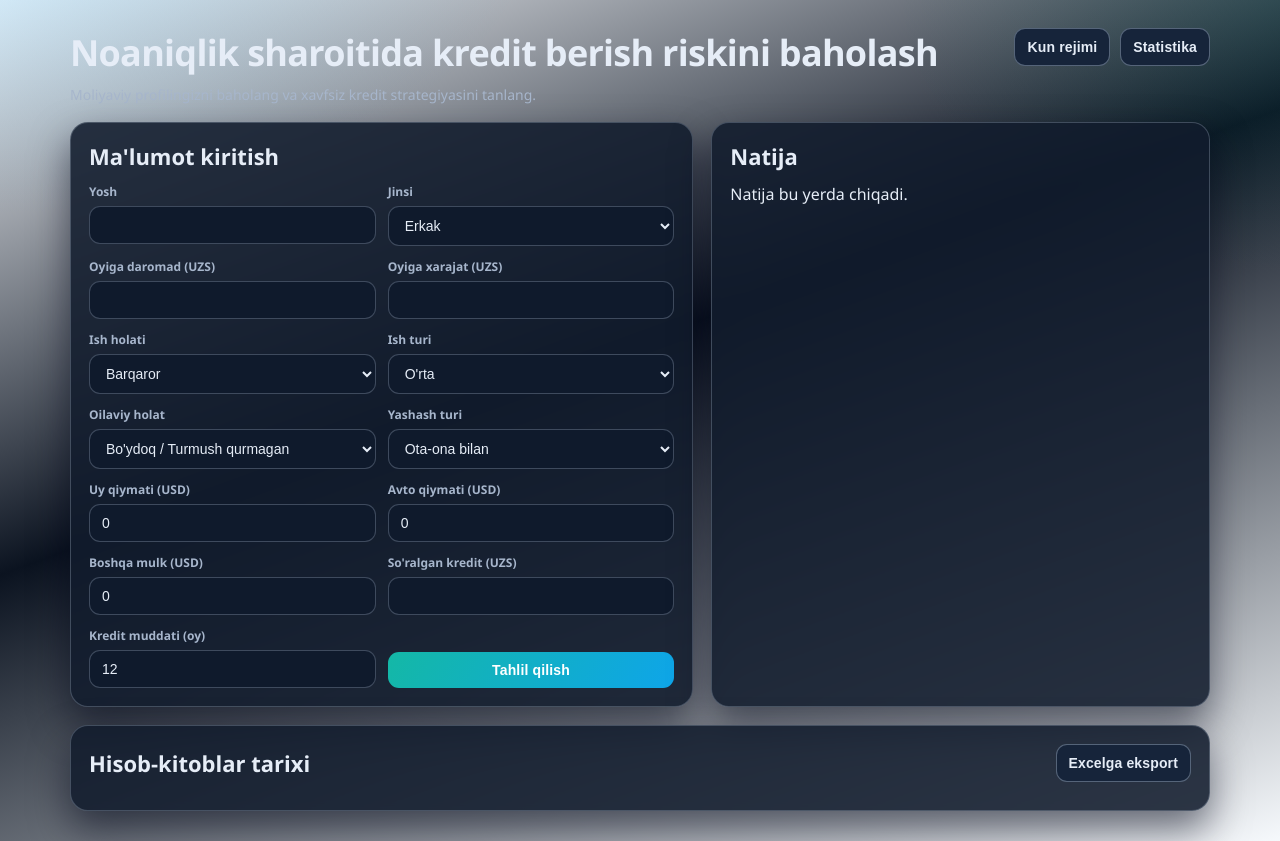
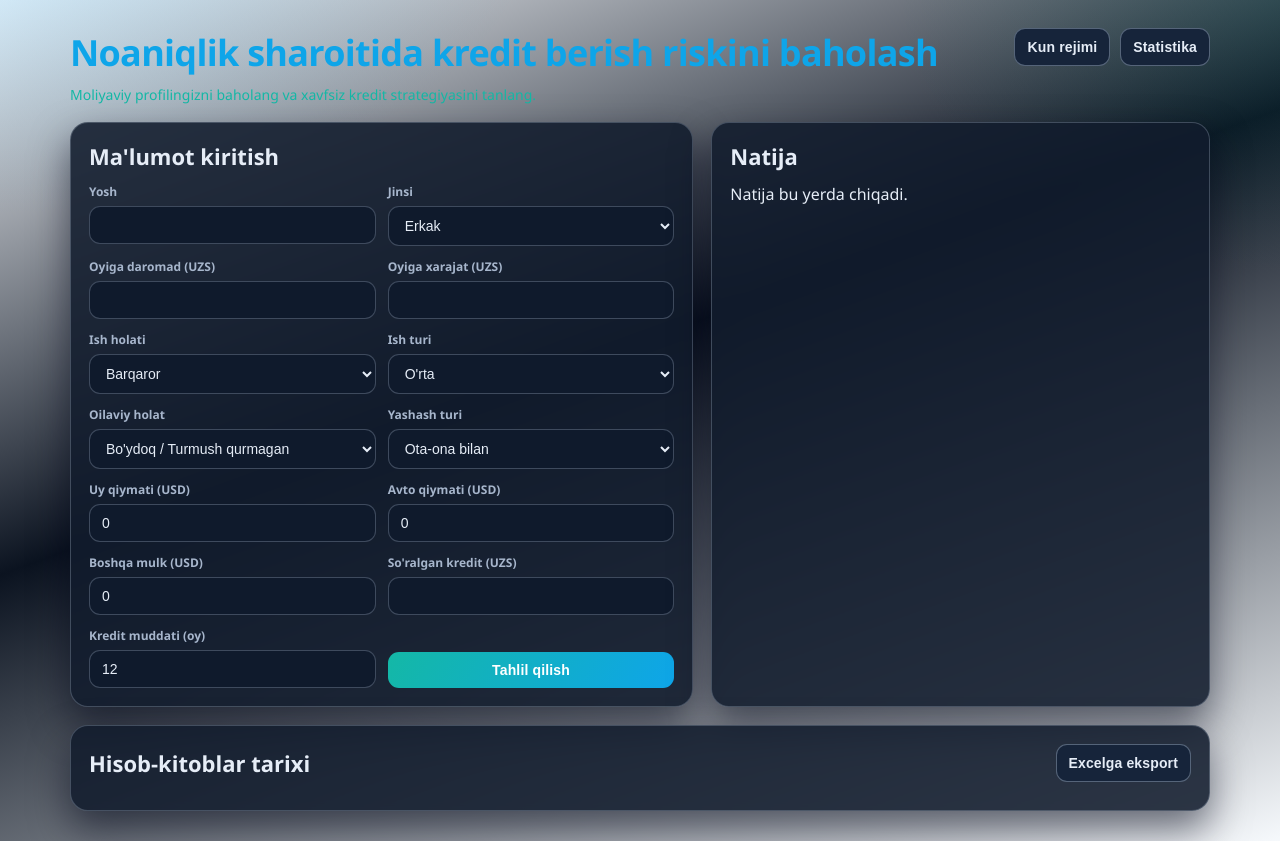
Before and after one commit to AbdugaffarovAbubakr/diplom_ish, a website: page public/index.html in a window 1280 px wide. Both pictures are taken after a click on the button "Tun rejimi". Drawn offline with nearby package versions, Linux system fonts and the light colour scheme; no server answers.

Commit message:
yaxshilanish

```diff
--- a/public/styles.css
+++ b/public/styles.css
@@ -62,6 +62,7 @@ h1 {
   margin: 0;
   font-size: clamp(26px, 3vw, 36px);
   letter-spacing: -0.02em;
+  color: var(--text);
 }
 
 h2 {
@@ -78,6 +79,18 @@ h3 {
   margin: 8px 0 0;
   color: var(--muted);
   font-size: 14px;
+}
+
+body.dark .subtitle {
+  color: #c9d5e8;
+}
+
+body.dark h1 {
+  color: var(--accent-2);
+}
+
+body.dark .subtitle {
+  color: var(--accent);
 }
 
 .page-top {
```
